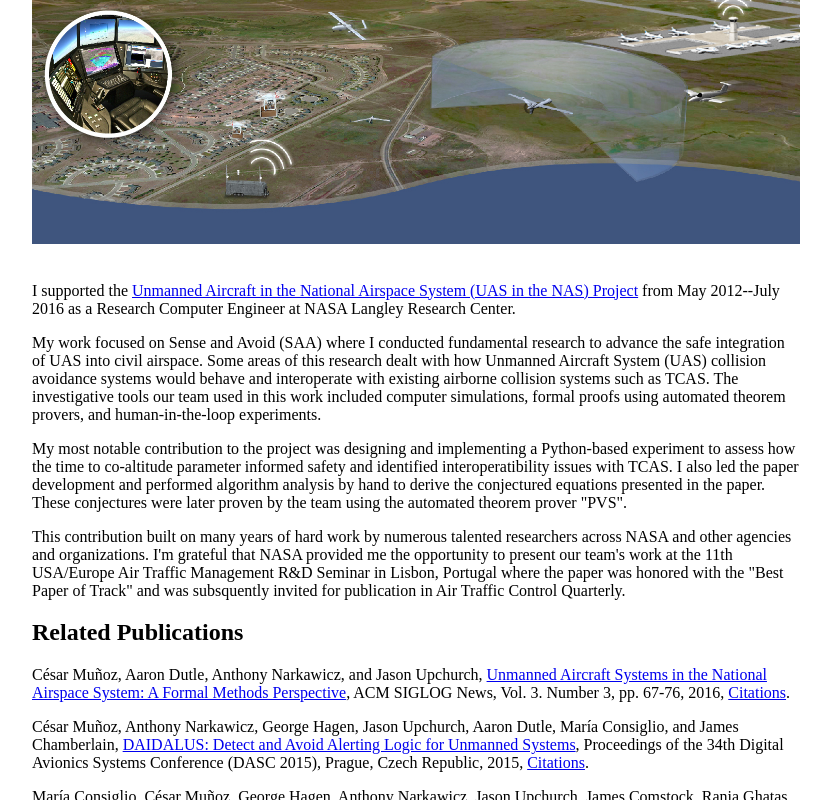
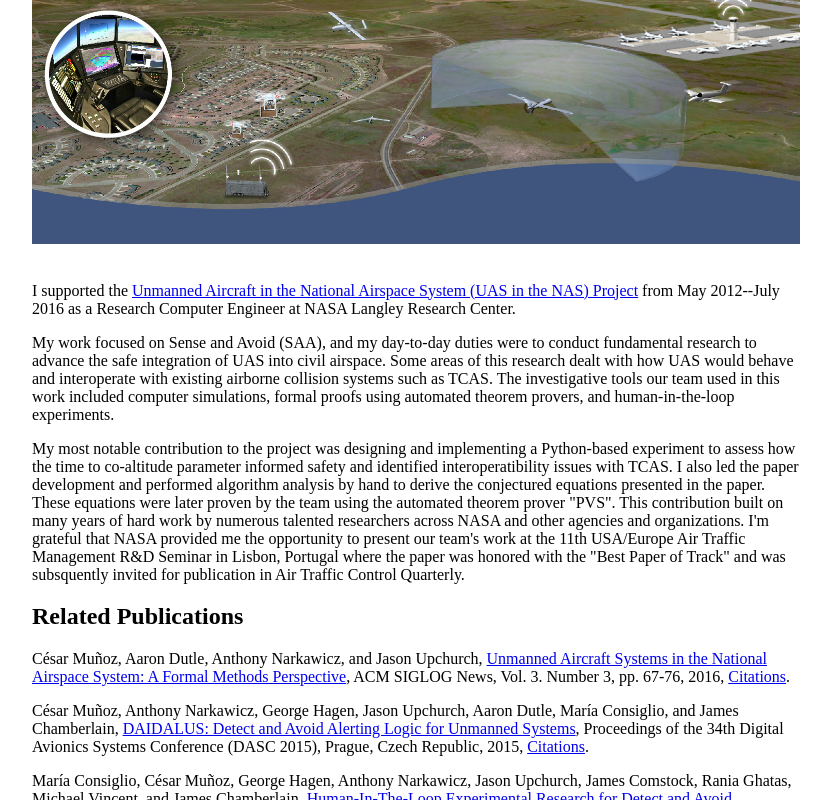
Before and after one commit to jason-upchurch/shined, a Gatsby site: page /projects/uas-nas in a window 1280 px wide. Shown: the part 518-1318 px from the top of the page, without its empty margins (224-1055 px from the left). Built offline with nearby package versions, Linux system fonts and the light colour scheme; Gatsby itself is replaced by a stand-in of ours.

Commit message:
Revert "updated uas-nas content"
This reverts commit 255f322b40f1d51b51a7d07f0f3903be7b7dc963.

```diff
--- a/src/content/projects/uas-nas/uas-nas.md
+++ b/src/content/projects/uas-nas/uas-nas.md
@@ -8,11 +8,9 @@ contentType: project
 
 I supported the [Unmanned Aircraft in the National Airspace System (UAS in the NAS) Project](https://www.nasa.gov/directorates/armd/integrated-aviation-systems-program/uas-in-the-nas/uas-integration-in-the-nas-about-us/) from May 2012--July 2016 as a Research Computer Engineer at NASA Langley Research Center.
 
-My work focused on Sense and Avoid (SAA) where I conducted fundamental research to advance the safe integration of UAS into civil airspace. Some areas of this research dealt with how Unmanned Aircraft System (UAS) collision avoidance systems would behave and interoperate with existing airborne collision systems such as TCAS. The investigative tools our team used in this work included computer simulations, formal proofs using automated theorem provers, and human-in-the-loop experiments.
+My work focused on Sense and Avoid (SAA), and my day-to-day duties were to conduct fundamental research to advance the safe integration of UAS into civil airspace. Some areas of this research dealt with how UAS would behave and interoperate with existing airborne collision systems such as TCAS. The investigative tools our team used in this work included computer simulations, formal proofs using automated theorem provers, and human-in-the-loop experiments.
 
-My most notable contribution to the project was designing and implementing a Python-based experiment to assess how the time to co-altitude parameter informed safety and identified interoperatibility issues with TCAS. I also led the paper development and performed algorithm analysis by hand to derive the conjectured equations presented in the paper. These conjectures were later proven by the team using the automated theorem prover "PVS".
-
-This contribution built on many years of hard work by numerous talented researchers across NASA and other agencies and organizations. I'm grateful that NASA provided me the opportunity to present our team's work at the 11th USA/Europe Air Traffic Management R&D Seminar in Lisbon, Portugal where the paper was honored with the "Best Paper of Track" and was subsquently invited for publication in Air Traffic Control Quarterly.
+My most notable contribution to the project was designing and implementing a Python-based experiment to assess how the time to co-altitude parameter informed safety and identified interoperatibility issues with TCAS. I also led the paper development and performed algorithm analysis by hand to derive the conjectured equations presented in the paper. These equations were later proven by the team using the automated theorem prover "PVS". This contribution built on many years of hard work by numerous talented researchers across NASA and other agencies and organizations. I'm grateful that NASA provided me the opportunity to present our team's work at the 11th USA/Europe Air Traffic Management R&D Seminar in Lisbon, Portugal where the paper was honored with the "Best Paper of Track" and was subsquently invited for publication in Air Traffic Control Quarterly.
 
 ## Related Publications
 
```
